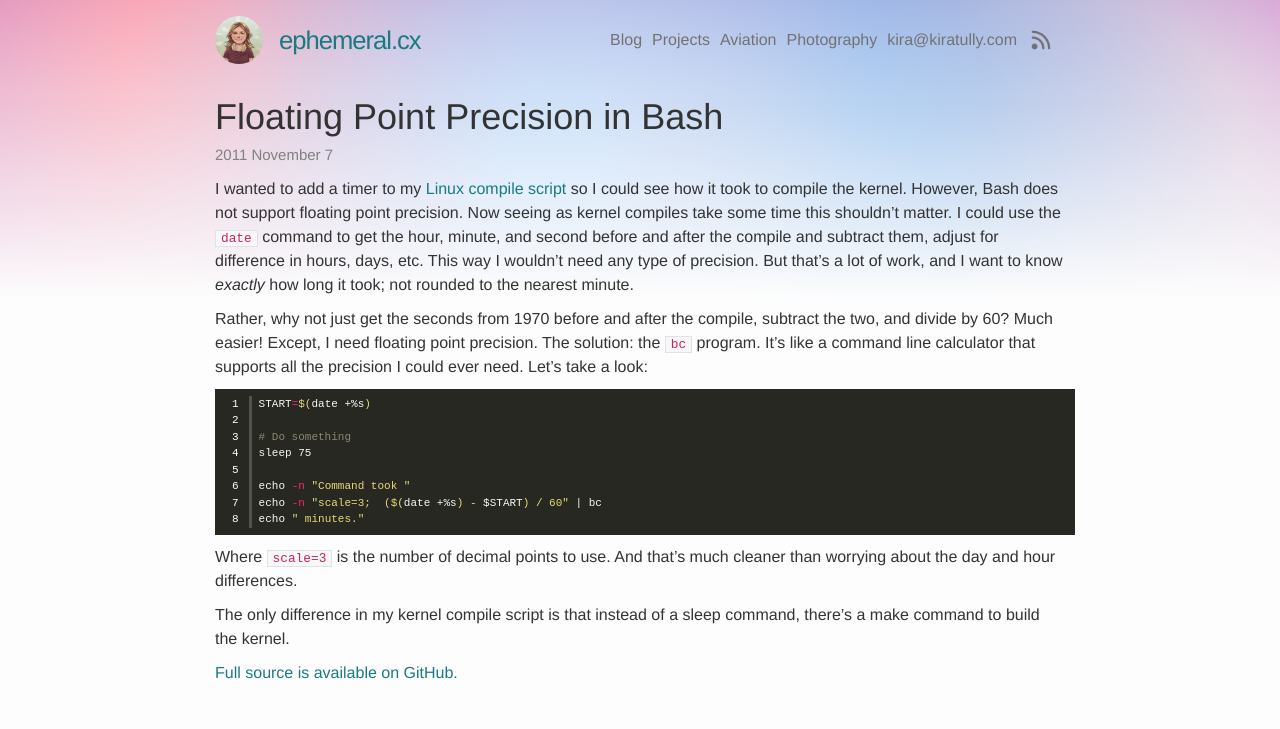
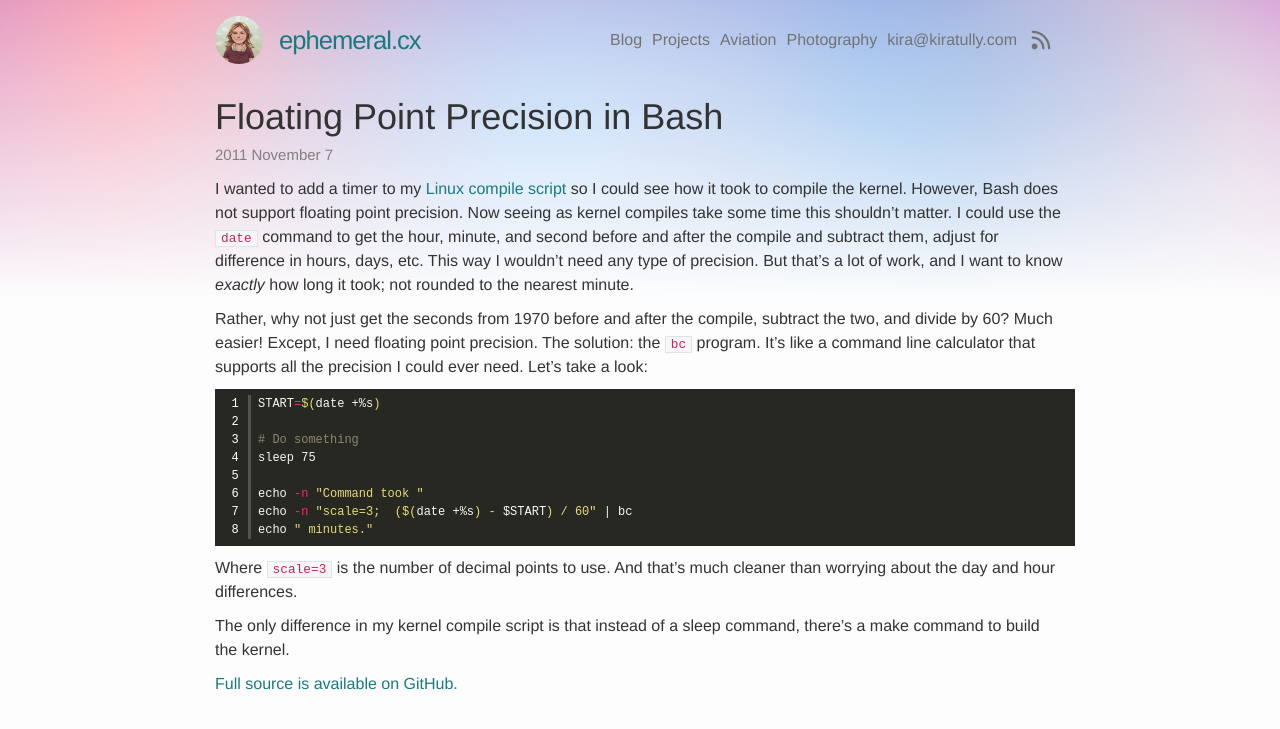
Before and after one commit to shanet/blog, a Jekyll site: the page built from _posts/2011-11-07-floating-point-precision-in-bash.md, in a window 1280 px wide. Shown: the top 729 px of the page. Built offline with Jekyll 4.4.1, drawn with Linux system fonts in a browser that asks for light colours.

Commit message:
try to fix code line numbers font size again

```diff
--- a/_sass/layout.scss
+++ b/_sass/layout.scss
@@ -14,7 +14,6 @@ body {
   color: $text-color;
   font-family: Helvetica, Arial, sans-serif;
   font-size: 16px;
-  text-size-adjust: 100%;
   font-weight: 300;
   line-height: 1.5;
 }
--- a/_sass/syntax.scss
+++ b/_sass/syntax.scss
@@ -1,24 +1,23 @@
 .highlight {
   background-color: #272822;
   color: #f8f8f2;
-  font-size: 11px;
+  font-size: 0.75rem;
   overflow-x: auto;
-  padding: 5px 5px;
-  table-layout: fixed;
+  padding: 0.3rem 0.3rem;
   width: 100%;
 }
 
 .highlight .gutter {
   border-right: 3px solid #525252;
   color: #ffffff;
-  padding: 0 10px;
+  padding: 0 0.6rem;
   text-align: center;
   vertical-align: top;
   width: 4%;
 }
 
 .highlight .code {
-  padding-left: 5px;
+  padding-left: 0.3rem;
 }
 
 .highlight .c { color: #8c876f } /* Comment */
```
